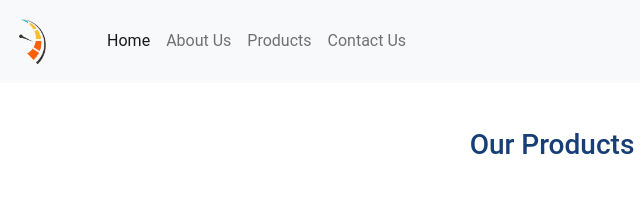
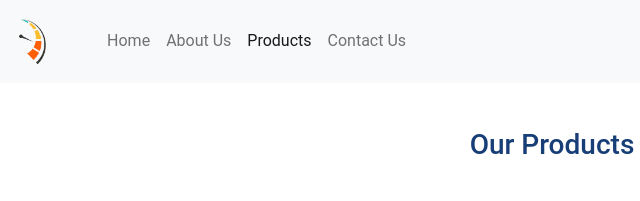
Before and after one commit to YoussefAbdellatif/elmasrya, a website: page product.html in a window 1280 px wide. Shown: the top 201 px of the page, 88-728 px from the left. Drawn offline with nearby package versions, Linux system fonts and the light colour scheme; a web font is replaced by a local one.

Commit message:
Fix nav bar link active in products page

```diff
--- a/product.html
+++ b/product.html
@@ -36,14 +36,14 @@
             </button>
             <div class="collapse navbar-collapse" id="navbarNav">
                 <ul class="navbar-nav ml-auto">
-                    <li class="nav-item active">
-                      <a class="nav-link active" href="home.html #home">Home </a>
+                    <li class="nav-item">
+                      <a class="nav-link" href="home.html #home">Home </a>
                     </li>
                     <li class="nav-item">
                       <a class="nav-link" href="home.html #about">About Us</a>
                     </li>
-                    <li class="nav-item">
-                      <a class="nav-link" href="product.html">Products</a>
+                    <li class="nav-item active">
+                      <a class="nav-link active" href="product.html">Products</a>
                     </li>
                     <li class="nav-item">
                       <a class="nav-link" href="home.html #contactUs">Contact Us</a>
```
